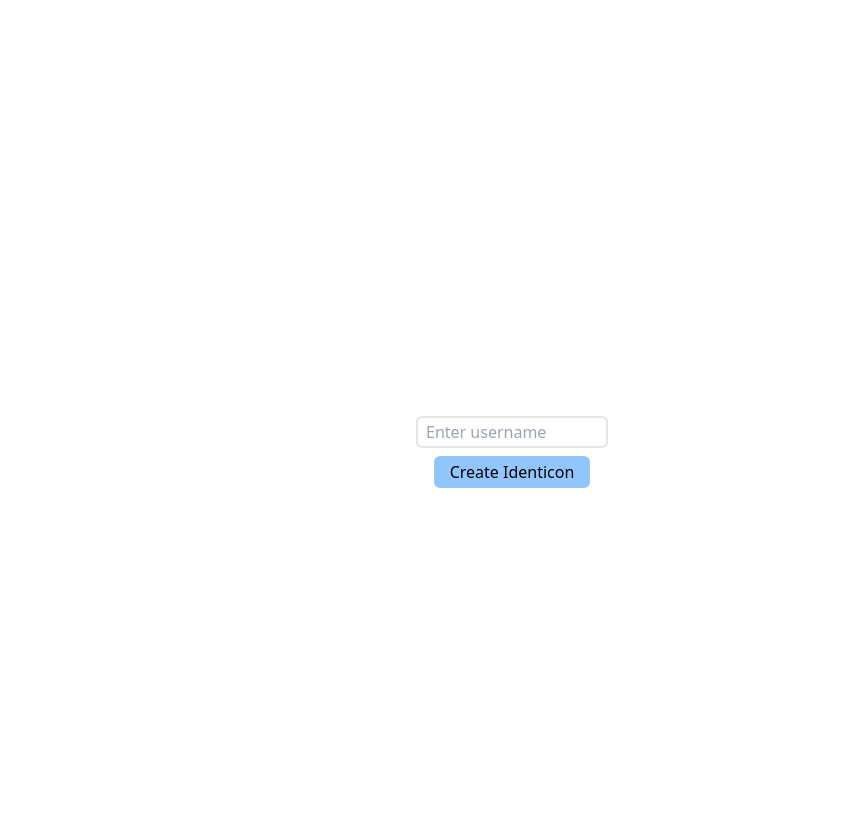
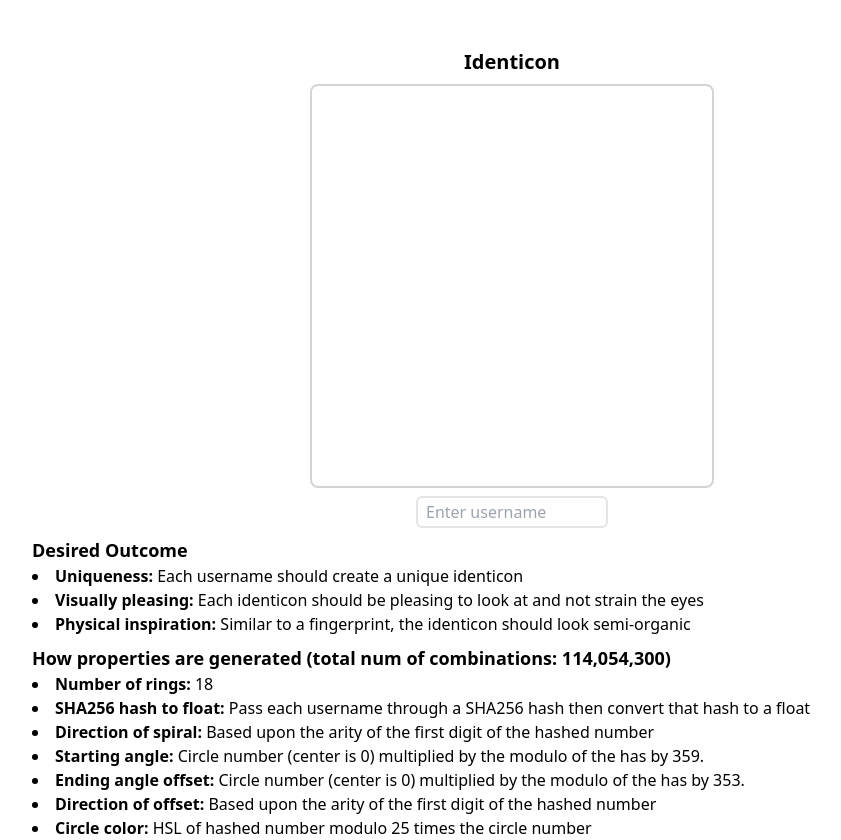
Before and after one commit to imlasky/identicon, a SvelteKit app: page / in a window 1280 px wide. Shown: the whole page, without its empty margins (128-969 px from the left). Before the commit the page ends 800 px from the top, so only its background shows below. Built offline with nearby package versions, Linux system fonts and the light colour scheme.

Commit message:
added explanation

```diff
--- a/src/routes/+page.svelte
+++ b/src/routes/+page.svelte
@@ -1,66 +1,123 @@
 <script>
 
     let username;
+    /**
+     * @type {HTMLCanvasElement}
+     */
     let canvas;
+
+    async function sha256ToFloat(str) {
+        const utf8Encoder = new TextEncoder();
+        const data = utf8Encoder.encode(str);
+
+        return crypto.subtle.digest('SHA-256', data).then(buffer => {
+            const hashArray = Array.from(new Uint8Array(buffer));
+            const hashHex = hashArray.map(byte => byte.toString(16).padStart(2, '0')).join('');
+
+            // Convert the hexadecimal hash to a decimal number
+            const hashDecimal = parseInt(hashHex, 16);
+
+            // Convert the decimal number to a floating-point number
+            const hashFloat = hashDecimal / Math.pow(10, hashHex.length);
+
+            return hashFloat;
+        });
+    }
 
 
 
-    function handleClick() {
-        const ctx = canvas.getContext("2d");
+    async function generateIcon() {
+        if (username) {
 
-        // Set the background color
-        ctx.fillStyle = "#ffffff";
-        ctx.fillRect(0, 0, canvas.width, canvas.height);
+            const ctx = canvas.getContext('2d');
+            ctx.clearRect(0, 0, canvas.width, canvas.height);
 
-        // Function to generate random curves
-        function drawRandomCurve() {
-            ctx.beginPath();
-            ctx.strokeStyle = getRandomColor();
-            ctx.lineWidth = 10;
-            ctx.moveTo(getRandomNumber(0, canvas.width), getRandomNumber(0, canvas.height));
-            ctx.bezierCurveTo(
-                getRandomNumber(0, canvas.width), getRandomNumber(0, canvas.height),
-                getRandomNumber(0, canvas.width), getRandomNumber(0, canvas.height),
-                getRandomNumber(0, canvas.width), getRandomNumber(0, canvas.height)
-            );
-            ctx.stroke();
-        }
+            // Center coordinates
+            const centerX = canvas.width / 2;
+            const centerY = canvas.height / 2;
 
-        // Function to generate a random number within a range
-        function getRandomNumber(min, max) {
-            return Math.random() * (max - min) + min;
-        }
+            // Radius of the outermost arc
+            const outerRadius = 200;
 
-        // Function to generate a random color
-        function getRandomColor() {
-            const letters = "0123456789ABCDEF";
-            let color = "#";
-            for (let i = 0; i < 6; i++) {
-                color += letters[Math.floor(Math.random() * 16)];
+            // Number of concentric arcs
+            const numArcs = 18;
+
+            // Draw concentric arcs
+            function getFirstDigit(number) {
+                // Convert the number to a string
+                const numberStr = Math.abs(number).toString();
+
+                // Get the first character (digit) of the string
+                const firstDigit = numberStr.charAt(0);
+
+                return parseInt(firstDigit, 10); // Convert the digit back to a number if needed
             }
-            return color;
-        }
 
-        // Draw a specified number of random curves
-        const numCurves = 3;
-        for (let i = 0; i < numCurves; i++) {
-            drawRandomCurve();
+            const hashedName = await sha256ToFloat(username);
+            for (let i = 0; i < numArcs; i++) {
+
+                // Make the angle and offset prime numbers so they don't have any chance of having same modulo
+                const angle = Math.pow(-1, getFirstDigit(hashedName) % 2) * i * (hashedName % (353)) * (Math.PI / 180) ;
+                const radius = i * outerRadius / numArcs;
+                const offset = Math.pow(-1, getFirstDigit(hashedName) % 2) * i * (hashedName % (359)) * (Math.PI / 180)
+
+                ctx.beginPath();
+
+                ctx.arc(centerX, centerY, radius, angle, angle + offset, false);
+
+                // Choose a different color for each arc
+                ctx.strokeStyle = `hsl(${hashedName % (25*i)}, 75%, 50%)`;
+                ctx.lineWidth = 5;
+                ctx.lineCap = 'round';
+                ctx.stroke();
+            }
+
         }
     }
+
+    $: (username, generateIcon())
 
 </script>
 
 
-<div class="flex flex-col w-full h-screen justify-center items-center space-y-2">
+<div class="flex flex-col w-full h-screen pt-12 items-center space-y-2">
 
-    <canvas id="randomCurvesCanvas" width="96" height="96" bind:this={canvas}></canvas>
+    <h1 class="text-xl font-bold">Identicon</h1>
+
+    <canvas id="randomCurvesCanvas" width="400" height="400" bind:this={canvas} class="rounded-lg border-neutral-300 border-2"></canvas>
 
 
-    <form class="flex flex-col w-full items-center space-y-2">
-        <input class="rounded-md w-48 h-8 border-neutral-200 border-2 p-2" type="text" placeholder="Enter username" bind:value={username}>
-        <button class="px-4 py-1 bg-blue-300 rounded-md" on:click={handleClick}>
-            Create Identicon
-        </button>
-    </form>
+    <input class="rounded-md w-48 h-8 border-neutral-200 border-2 p-2" type="text" placeholder="Enter username" bind:value={username}>
+
+    <div class="flex w-3/4 justify-start ">
+        <div class="space-y-2">
+
+            <div>
+
+                <h2 class="text-lg font-bold">Desired Outcome</h2>
+                <ul class="list-disc list-inside">
+                    <li><strong>Uniqueness: </strong>Each username should create a unique identicon</li>
+                    <li><strong>Visually pleasing: </strong>Each identicon should be pleasing to look at and not strain the eyes</li>
+                    <li><strong>Physical inspiration: </strong>Similar to a fingerprint, the identicon should look semi-organic</li>
+                </ul>
+            </div>
+
+            <div>
+
+                <h2 class="text-lg font-bold">How properties are generated (total num of combinations: 114,054,300)</h2>
+                <ul class="list-disc list-inside">
+                    <li><strong>Number of rings: </strong>18</li>
+                    <li><strong>SHA256 hash to float: </strong>Pass each username through a SHA256 hash then convert that hash to a float</li>
+                    <li><strong>Direction of spiral: </strong>Based upon the arity of the first digit of the hashed number</li>
+                    <li><strong>Starting angle: </strong>Circle number (center is 0) multiplied by the modulo of the has by 359. </li>
+                    <li><strong>Ending angle offset: </strong>Circle number (center is 0) multiplied by the modulo of the has by 353.</li>
+                    <li><strong>Direction of offset: </strong>Based upon the arity of the first digit of the hashed number</li>
+                    <li><strong>Circle color: </strong>HSL of hashed number modulo 25 times the circle number</li>
+
+                </ul>
+            </div>
+        </div>
+
+    </div>
 
 </div>
```
